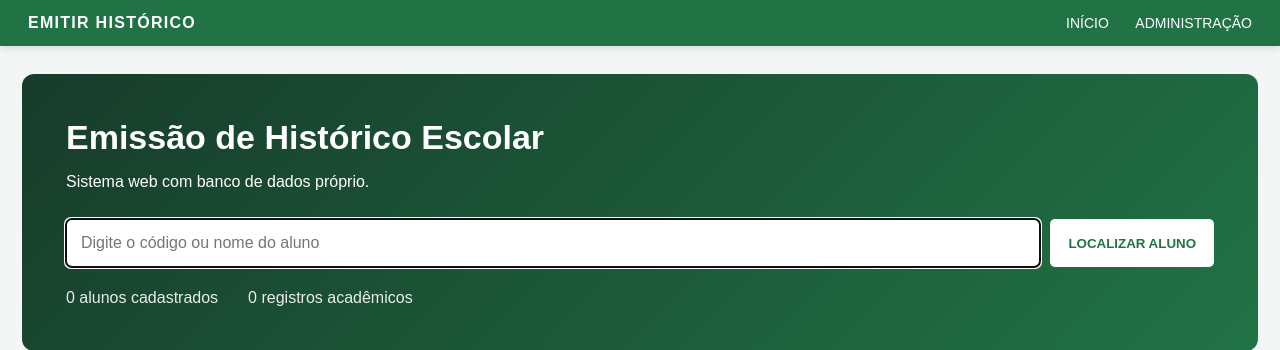
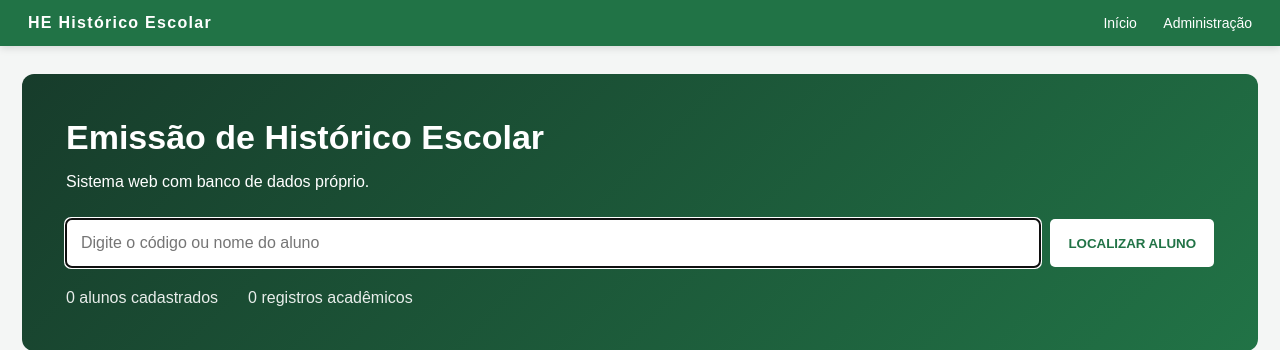
Before and after one commit to Paulo-Andre/historico_egidio, a Django app: page / in a window 1280 px wide. Shown: the top 350 px of the page. Run offline with Django 5.2, Linux system fonts and the light colour scheme; data that the repository does not hold is empty.

Commit message:
refactor: aplica design system tipográfico institucional

```diff
--- a/historico/templates/historico/base.html
+++ b/historico/templates/historico/base.html
@@ -5,16 +5,30 @@
   <meta charset="utf-8">
   <meta name="viewport" content="width=device-width,initial-scale=1">
   <title>{% block title %}Histórico Escolar{% endblock %}</title>
+
+  <link rel="preconnect" href="https://fonts.googleapis.com">
+  <link rel="preconnect" href="https://fonts.gstatic.com" crossorigin>
+  <link href="https://fonts.googleapis.com/css2?family=Inter:wght@400;500;600;700&family=Merriweather:wght@400;700&display=swap" rel="stylesheet">
+
   <link rel="stylesheet" href="{% static 'historico/css/app.css' %}">
+  {% block extra_head %}{% endblock %}
 </head>
 <body>
-<header>
-  <div class="brand">EMITIR HISTÓRICO</div>
+<header class="app-header">
+  <div class="brand">
+    <span class="brand-mark">HE</span>
+    <span>Histórico Escolar</span>
+  </div>
   <nav>
-    <a href="{% url 'historico:inicio' %}">INÍCIO</a>
-    <a href="/admin/">ADMINISTRAÇÃO</a>
+    <a href="{% url 'historico:inicio' %}">Início</a>
+    <a href="/admin/">Administração</a>
   </nav>
 </header>
-<main>{% block content %}{% endblock %}</main>
+
+<main class="app-main">
+  {% block content %}{% endblock %}
+</main>
+
+{% block extra_js %}{% endblock %}
 </body>
 </html>
```
